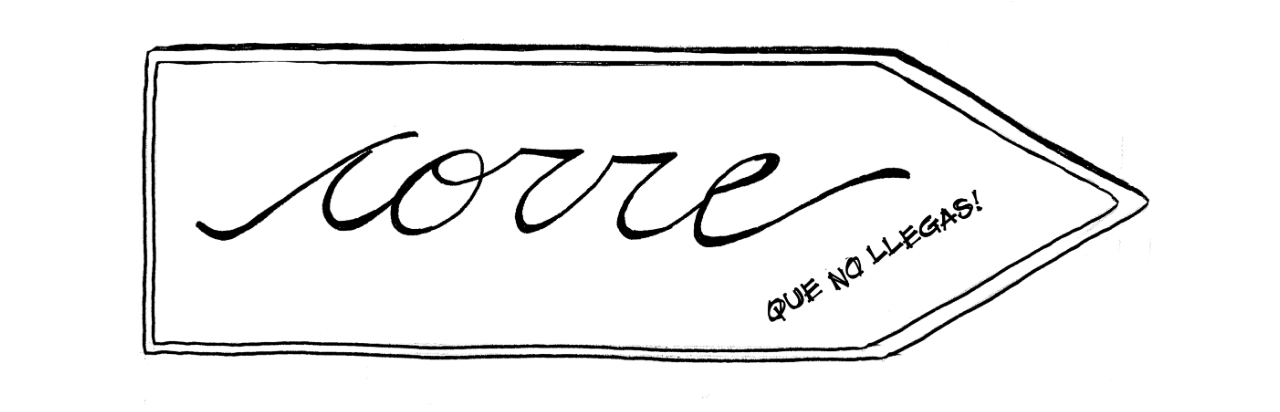
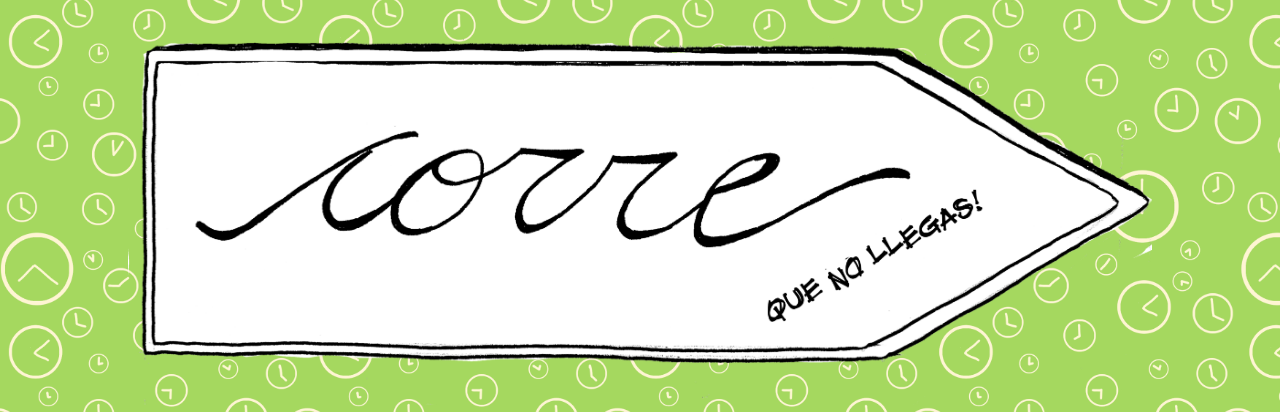
Before and after one commit to ticquique/inma-tfg-web, a plain HTML site: page index.html in a window 1280 px wide. Shown: the top 412 px of the page. Drawn offline with Linux system fonts and the light colour scheme.

Commit message:
Update main.css

```diff
--- a/assets/css/main.css
+++ b/assets/css/main.css
@@ -7,7 +7,7 @@ html {height:100%}
 body {min-height:100%}
 
 body {
-    background: url('ticquique.github.io/assets/images/fondo web.png') center center / cover no-repeat;
+    background: url('../images/fondo web.png') center center / cover no-repeat;
 }
 
 a {
```
